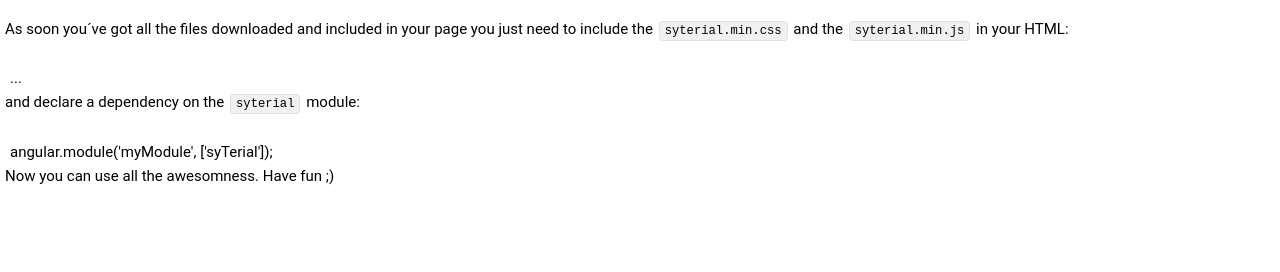
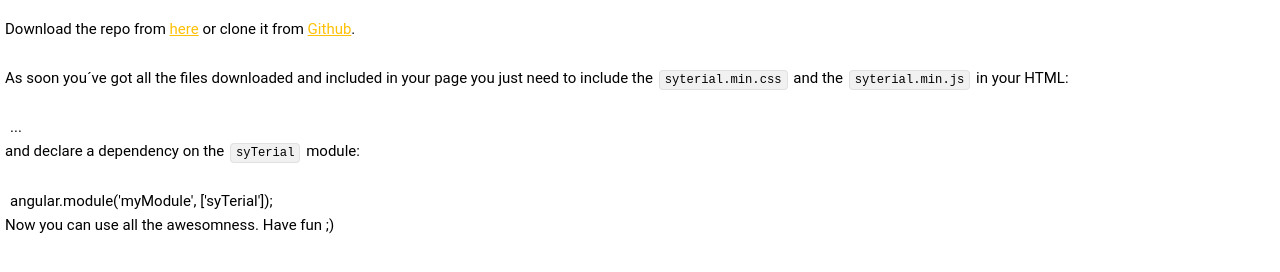
Before and after one commit to AlaaSulimankhazaleh/syterial, a plain HTML site: page app/tpl/getting-started.html in a window 1280 px wide. Shown: the part 246-518 px from the top of the page. Drawn offline with Linux system fonts and the light colour scheme; files that its build step writes are made by us from their sources; files whose address does not match are found by name.

Commit message:
Add download links

```diff
--- a/app/tpl/getting-started.html
+++ b/app/tpl/getting-started.html
@@ -8,6 +8,8 @@
 			<a href="http://angularjs.org" target="_blank">AngularJS</a>.
 		</p>
 		<h3>Installation</h3>
+		<p>Download the repo from <a href="https://github.com/syDev/syterial/archive/master.zip">here</a>
+		or clone it from <a href="https://github.com/syDev/syterial">Github</a>.<p>
 		<p>As soon you´ve got all the files downloaded and included in your page you just need to
 		include the <code>syterial.min.css</code> and the <code>syterial.min.js</code> in your HTML:</p>
 <div class="col-xs-12" hljs>
@@ -15,7 +17,7 @@
 ...
 <script src="path/to/syterial.min.js"></script>
 </div>
-		<p>and declare a dependency on the <code>syterial</code> module:</p>
+		<p>and declare a dependency on the <code>syTerial</code> module:</p>
 <div class="col-xs-12" hljs>
 angular.module('myModule', ['syTerial']);
 </div>
```
